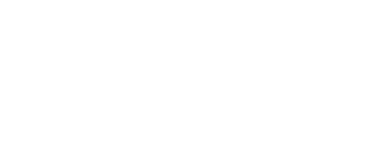
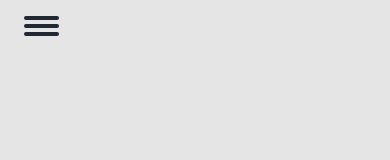
Before and after one commit to solorics/Capstone_Project, a website: page index.html in a window 390 px wide. Drawn offline with Linux system fonts and the light colour scheme.

Commit message:
create hamburger for mobile menu

```diff
--- a/index.html
+++ b/index.html
@@ -9,6 +9,17 @@
     <link rel="stylesheet" href="style.css">
 </head>
 <body>
+    <header>
+        <!-- Mobile menu hamburger -->
+        <div class="menu-bar" onclick="changeMenuIcon()">
+            <div class="bar1"></div>
+            <div class="bar2"></div>
+            <div class="bar3"></div>
+        </div>
+
+    </header>
+    <main></main>
+    <footer></footer>
 
 
 
--- a/main.js
+++ b/main.js
@@ -0,0 +1,8 @@
+const totalBars = document.querySelectorAll('.menu-bar');
+const changeMenuIcon = function() {
+  for (let activeBar = 0;
+    activeBar < totalBars.length;
+    activeBar++) {
+    totalBars[activeBar].classList.toggle('active');
+  }
+}
--- a/style.css
+++ b/style.css
@@ -0,0 +1,52 @@
+@import url('https://fonts.googleapis.com/css2?family=Lato:ital,wght@0,100;0,300;0,400;0,700;0,900;1,100;1,300;1,400;1,700;1,900&display=swap');
+/* Mobile first */
+:root {
+    --hamburger-color: #1f2833;
+    --bg-color: #e5e5e5;
+    --font-family: "lato", sans-serif;
+}
+
+* {
+    box-sizing: border-box;
+    margin: 0;
+    padding: 0;
+}
+
+body {
+    font-family: var(--font-family);
+    background-color: var(--bg-color);
+}
+
+.menu-bar {
+    cursor: pointer;
+    z-index: 1;
+    margin-top: 1em;
+    margin-left: 1.5em;
+}
+
+.menu-bar div {
+    width: 35px;
+    height: 4px;
+    background-color: var(--hamburger-color);
+    transition-duration: 0.3s;
+    transition-timing-function: cubic-bezier(0.13, 0.24, 0.35, 1.64);
+    border-radius: 8px;
+}
+
+.menu-bar .bar1,
+.menu-bar .bar2 {
+    margin-bottom: 4px;
+}
+
+.menu-bar.active .bar1 {
+    transform: translate(0,14px) rotate(45deg);
+}
+
+.menu-bar.active .bar2 {
+    transform: translateX(-55px);
+    background-color: transparent;
+}
+
+.menu-bar.active .bar3 {
+    transform: translate(0,14px) rotate(-45deg);
+}
```
